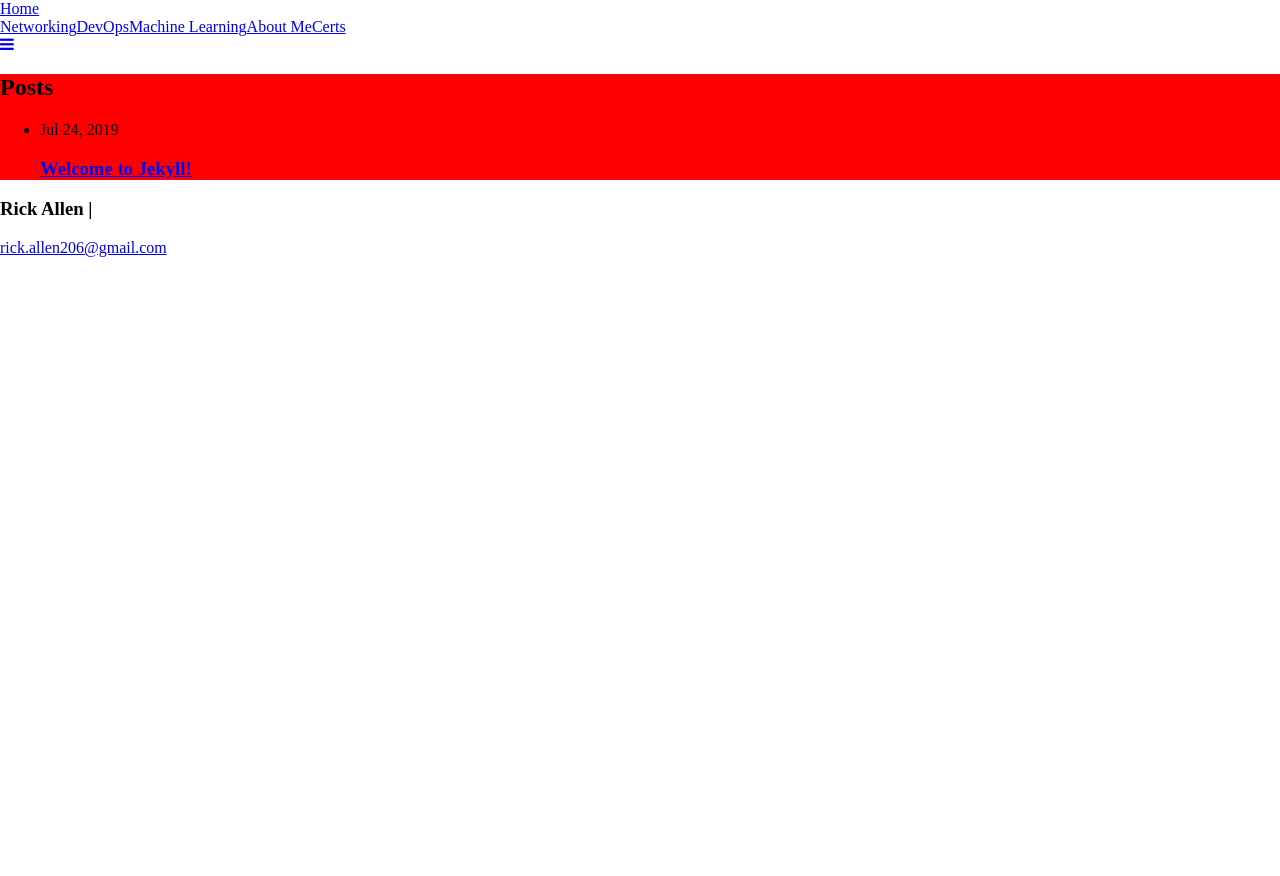
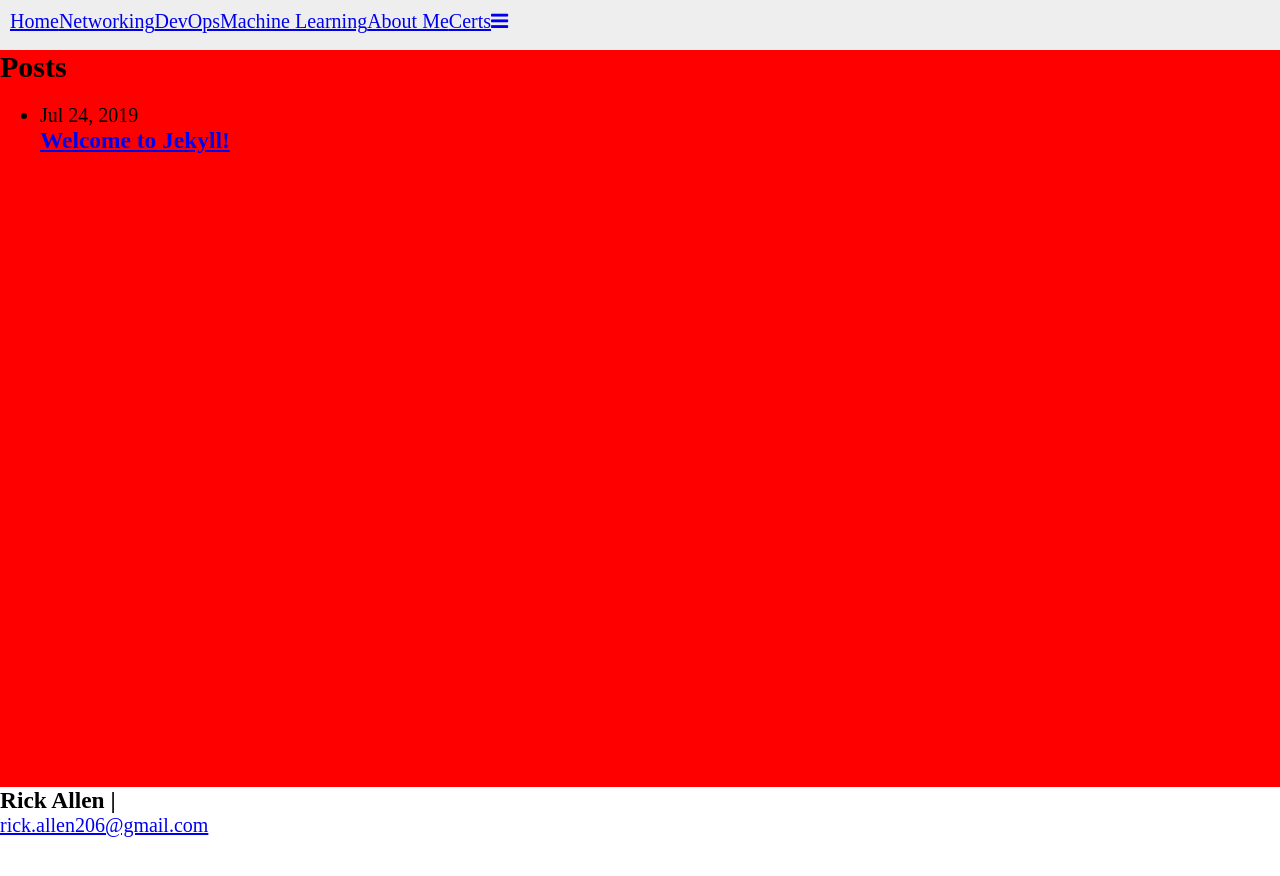
Before and after one commit to Lasky206/laskynet, a Jekyll site: the page built from index.md, in a window 1280 px wide. Shown: the top 876 px of the page. Built offline with Jekyll 4.4.1, drawn with Linux system fonts in a browser that asks for light colours.

Commit message:
Redo WIP

```diff
--- /dev/null
+++ b/css/headfoot.css
@@ -0,0 +1,11 @@
+#header {
+  height: 30px;
+  padding: 10px;
+  background-color: #eee;
+  color: #333;
+  display: flex;
+}
+
+#navbar-home {
+
+}
--- a/css/master.css
+++ b/css/master.css
@@ -1,10 +1,11 @@
 html {
-  height: 100%;
+  height: auto;
   margin: 0;
+  font-size: 20px;
 }
 
 body {
-  min-height: 100%;
+  height: 100%;
   margin: 0;
 }
 
@@ -12,10 +13,13 @@ header {
   height: 10%;
 }
 #wrapper {
-  height: calc(100% - 50px - 50px);
+  min-height: calc(100vh - 3em - 3px - 5em);
   background: red;
 }
 
+h1, h2, h3 {
+  margin: 0;
+}
 
 footer {
   height: 10%;
```
Also changed, not shown: 2 other files.
